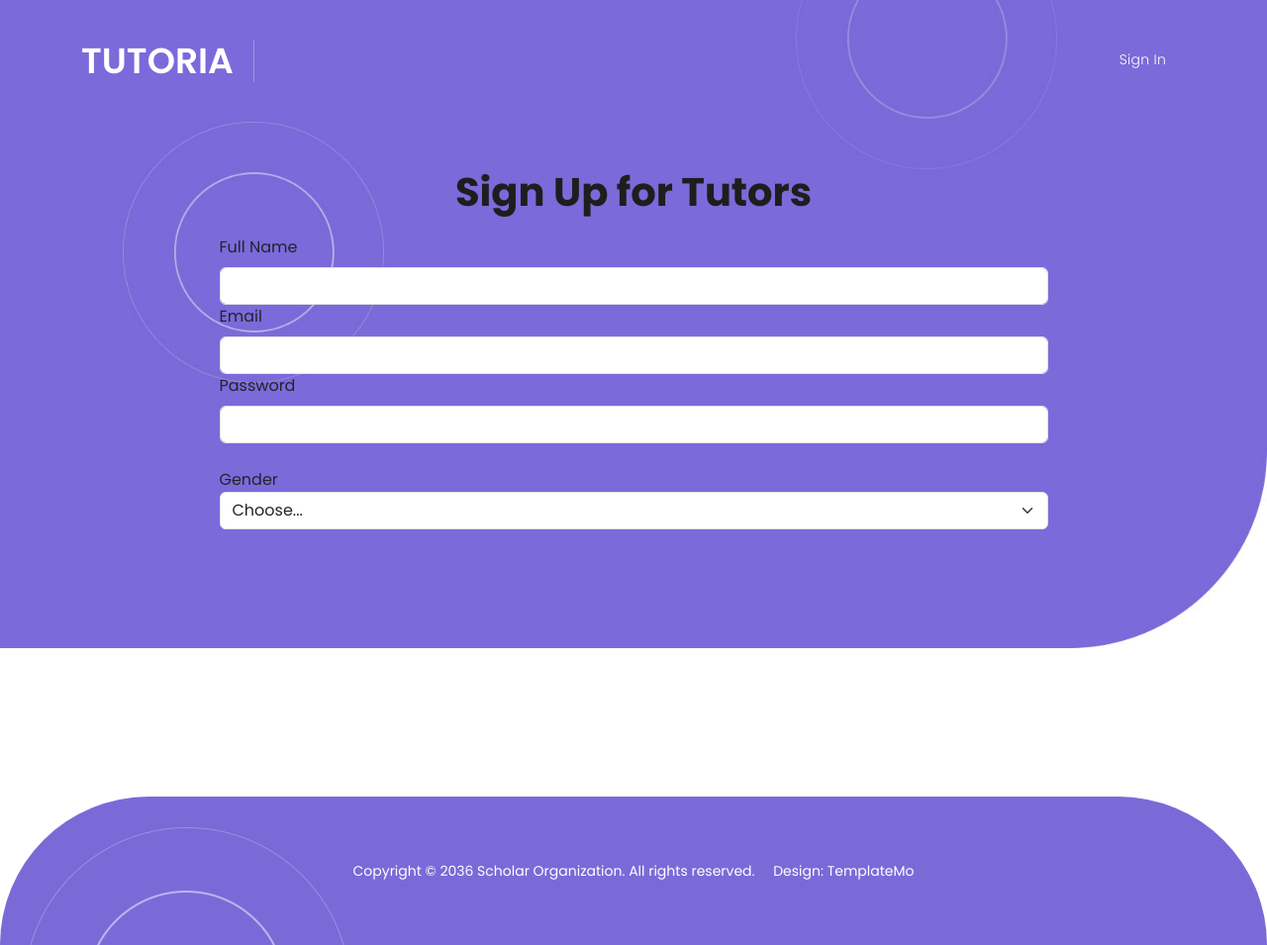
After one commit to STEAM-Center-NYC/10333-Catered-Matching-Students-and-Tutors-to-Enhance-Learning, a Flask app: page /signup-tutor in a window 1280 px wide. The commit adds this page. Shown: the whole page at 99% size. Run offline with Flask 3, Linux system fonts and the light colour scheme; some libraries are stand-ins or nearby versions.

Commit message:
got started on the sign up page for tutors

```diff
--- a/app.py
+++ b/app.py
@@ -6,6 +6,16 @@ from pprint import pprint as print
 
 
 app = Flask(__name__)
+
+def connect_db():
+    return pymysql.connect(
+        host="10.100.33.60",
+        user="achen",
+        password="232126110",
+        database="tutoria",
+        cursorclass=pymysql.cursors.DictCursor,
+        autocommit=True
+    )
 
 @app.route("/", methods= ["GET", 'POST'])
 def home():
@@ -16,3 +26,8 @@ def home():
 @app.route("/land", methods= ["GET", 'POST'])
 def landing():
     return render_template("landing-page.html.jinja")
+
+
+@app.route("/signup-tutor", methods= ["GET", 'POST'])
+def signup_tutor():
+    return render_template("signup-tutor.html.jinja")
--- /dev/null
+++ b/static/css/style.css
@@ -0,0 +1,20 @@
+.center {
+
+text-align: center;
+
+}
+
+.padding-top{
+
+padding-top:25px;
+
+}
+
+
+.padding-bottom{
+
+padding-bottom:20px;
+
+
+
+}
--- /dev/null
+++ b/templates/signup-tutor.html.jinja
@@ -0,0 +1,152 @@
+<!DOCTYPE html>
+<html lang="en">
+
+<head>
+
+    <meta charset="utf-8">
+    <meta name="viewport" content="width=device-width, initial-scale=1, shrink-to-fit=no">
+    <link href="https://fonts.googleapis.com/css2?family=Poppins:wght@100;200;300;400;500;600;700;800;900&display=swap"
+        rel="stylesheet">
+
+    <title></title>
+
+    <!-- Bootstrap core CSS -->
+    <link href="/static/vendor/bootstrap/css/bootstrap.min.css" rel="stylesheet">
+    <script src="https://cdn.jsdelivr.net/npm/@popperjs/core@2.11.8/dist/umd/popper.min.js"
+        integrity="sha384-I7E8VVD/ismYTF4hNIPjVp/Zjvgyol6VFvRkX/vR+Vc4jQkC+hVqc2pM8ODewa9r"
+        crossorigin="anonymous"></script>
+    <script src="https://cdn.jsdelivr.net/npm/bootstrap@5.3.3/dist/js/bootstrap.min.js"
+        integrity="sha384-0pUGZvbkm6XF6gxjEnlmuGrJXVbNuzT9qBBavbLwCsOGabYfZo0T0to5eqruptLy"
+        crossorigin="anonymous"></script>
+
+    <!-- Additional CSS Files -->
+    <link rel="stylesheet" href="/static/css/style.css">
+    <link rel="stylesheet" href="/static/css/fontawesome.css">
+    <link rel="stylesheet" href="/static/css/templatemo-scholar.css">
+    <link rel="stylesheet" href="/static/css/owl.css">
+    <link rel="stylesheet" href="/static/css/animate.css">
+    <link rel="stylesheet" href="https://unpkg.com/swiper@7/swiper-bundle.min.css" />
+    <!--
+
+TemplateMo 586 Scholar
+
+https://templatemo.com/tm-586-scholar
+
+-->
+</head>
+
+<body>
+
+    <!-- ***** Preloader Start ***** -->
+    <div id="js-preloader" class="js-preloader">
+        <div class="preloader-inner">
+            <span class="dot"></span>
+            <div class="dots">
+                <span></span>
+                <span></span>
+                <span></span>
+            </div>
+        </div>
+    </div>
+    <!-- ***** Preloader End ***** -->
+
+    <!-- ***** Header Area Start ***** -->
+    <header class="header-area header-sticky">
+        <div class="container">
+            <div class="row">
+                <div class="col-12">
+                    <nav class="main-nav">
+                        <!-- ***** Logo Start ***** -->
+                        <a href="index.html" class="logo">
+                            <h1>TUTORIA</h1>
+                        </a>
+                        <!-- ***** Logo End ***** -->
+                        <!-- ***** Serach Start ***** -->
+                        <div class="search-input">
+
+                        </div>
+                        <!-- ***** Serach Start ***** -->
+                        <!-- ***** Menu Start ***** -->
+                        <ul class="nav">
+                            <li class="scroll-to-section"><a href="#contact">Sign In</a></li>
+                        </ul>
+                        <a class='menu-trigger'>
+                            <span>Menu</span>
+                        </a>
+                        <!-- ***** Menu End ***** -->
+                    </nav>
+                </div>
+            </div>
+        </div>
+    </header>
+    <!-- ***** Header Area End ***** -->
+
+    <div class="main-banner" id="top">
+        <div class="container">
+            <div class="row">
+                <div class="col-lg-12">
+                    <div class="header-text">
+                        <div>
+
+                            <h1 class="center padding-bottom">Sign Up for Tutors</h1>
+                            <form class='ms-auto me-auto'>
+
+                                <div class="col-md-9 ms-auto me-auto">
+                                    <label for="inputEmail4" class="form-label">Full Name</label>
+                                    <input  class="form-control center " id="inputEmail4" name="name">
+                                </div>
+                                <div class="col-md-9 ms-auto me-auto">
+                                    <label for="inputPassword4" class="form-label">Email</label>
+                                    <input type="email" class="form-control" id="inputPassword4" name="email">
+                                </div>
+                                <div class="col-9 ms-auto me-auto">
+                                    <label for="inputAddress" class="form-label">Password</label>
+                                    <input type="password" class="form-control" id="inputAddress"
+                                        placeholder="" name="password">
+                                </div>
+                              <div class="col-9 ms-auto me-auto padding-top">
+    <label for="inlineFormSelectPref">Gender</label>
+    <select class="form-select" id="inlineFormSelectPref">
+      <option selected>Choose...</option>
+      <option value="male">Male</option>
+      <option value="female">Female</option>
+      <option value="other">Other</option>
+    </select>
+  </div>
+
+
+
+
+
+                            </form>
+                        </div>
+                    </div>
+                </div>
+            </div>
+        </div>
+    </div>
+
+
+
+
+    <footer>
+        <div class="container">
+            <div class="col-lg-12">
+                <p>Copyright © 2036 Scholar Organization. All rights reserved. &nbsp;&nbsp;&nbsp; Design: <a
+                        href="https://templatemo.com" rel="nofollow" target="_blank">TemplateMo</a></p>
+            </div>
+        </div>
+    </footer>
+
+    <!-- Scripts -->
+    <!-- Bootstrap core JavaScript -->
+    <script src="/static/vendor/jquery/jquery.min.js"></script>
+    <script src="/static/vendor/bootstrap/js/bootstrap.min.js"></script>
+    <script src="/static/js/isotope.min.js"></script>
+    <script src="/static/js/owl-carousel.js"></script>
+    <script src="/static/js/counter.js"></script>
+    <script src="/static/js/custom.js"></script>
+
+</body>
+
+</html>
```
Also changed, not shown: templates/index-page.html.jinja (+20 -0 lines), templates/landing-page.html.jinja (+70 -33 lines).
